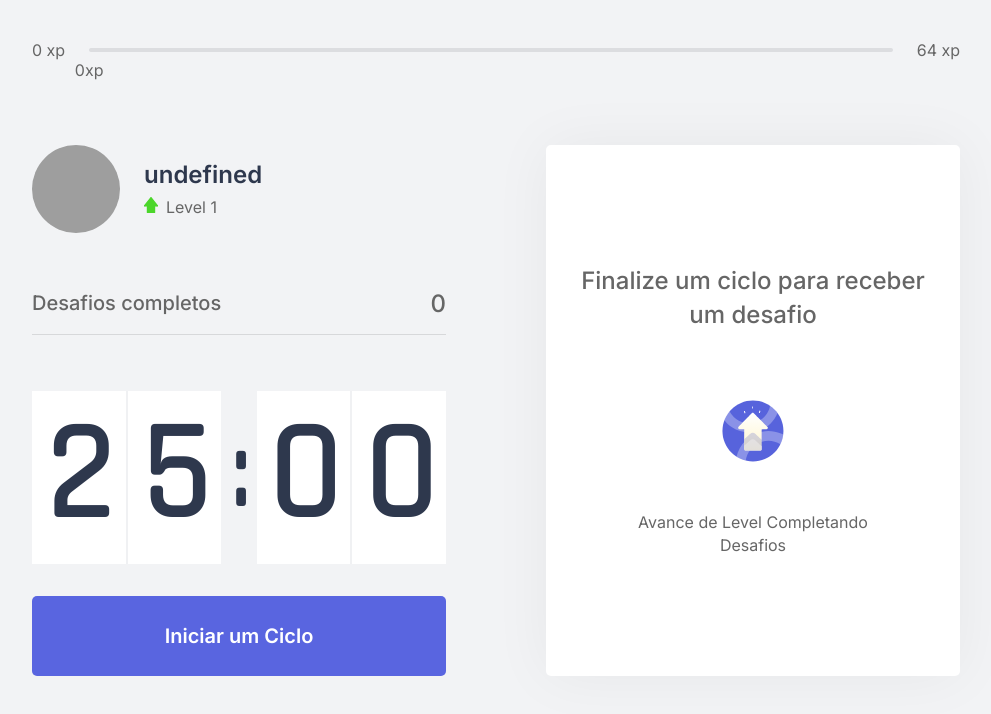
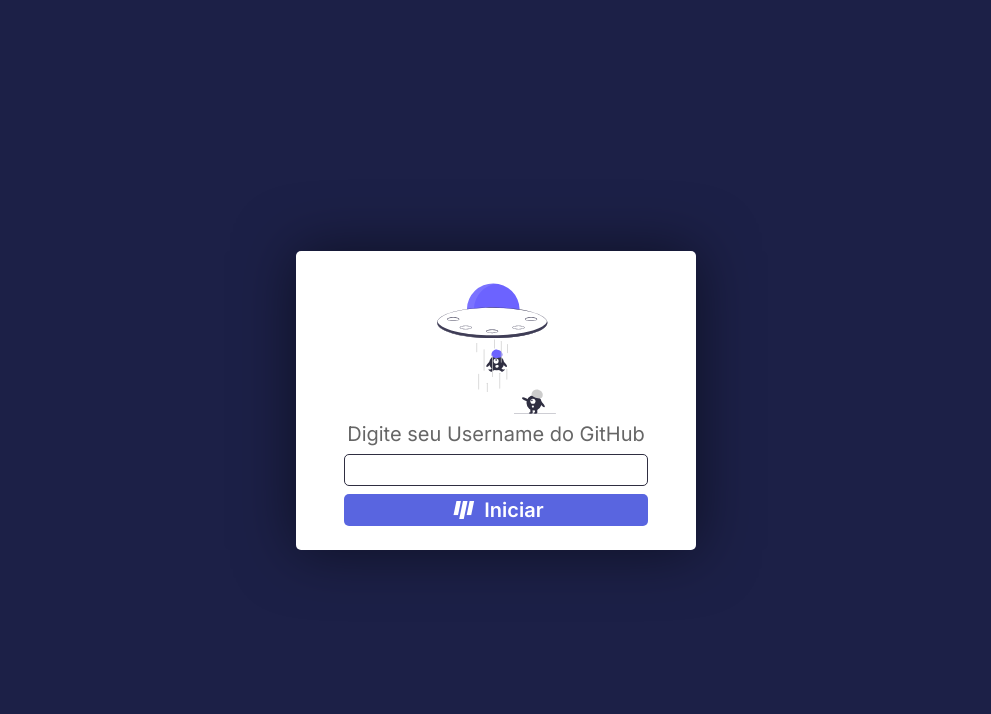
Before and after one commit to leoreisdias/pomoUp-react_next, a Next.js app: page / in a window 1280 px wide. Shown: the top 714 px of the page, without its empty margins (144-1135 px from the left). Built offline with nearby package versions, Linux system fonts and the light colour scheme; grey boxes are pictures that could not be loaded.

Commit message:
fix(profile context): fix problem with cookie data didn't allow first modal to open in first access

```diff
--- a/src/contexts/ProfileContext.tsx
+++ b/src/contexts/ProfileContext.tsx
@@ -4,7 +4,7 @@
 import { GithubUsernameModal } from "../components/GithubUsernameModal";
 
 interface ProfileContextProps {
-  isGithubModalOpen: boolean;
+  isGithubModalOpen: Boolean;
   githubName: String;
   githubAvatar: String;
   isWrongUsername: Boolean;
@@ -15,12 +15,13 @@
   children: ReactNode;
   name: String;
   avatar: String;
+  githubModalOpen: boolean;
 }
 
 export const ProfileContext = createContext({} as ProfileContextProps);
 
 export const ProfileProvider = ({ children, ...rest }: ProfileProviderProps) => {
-  const [isGithubModalOpen, setIsGithubModalOpen] = useState(rest.name ? false : true);
+  const [isGithubModalOpen, setIsGithubModalOpen] = useState(!rest.githubModalOpen);
   const [githubName, setGithubName] = useState(rest.name ?? '');
   const [githubAvatar, setGithubAvatar] = useState(rest.avatar ?? '');
   const [isWrongUsername, setIsWrongUsername] = useState(false);
--- a/src/pages/index.tsx
+++ b/src/pages/index.tsx
@@ -23,9 +23,11 @@
 
   name: String;
   avatar: String;
+  githubModalOpen: boolean;
 }
 
 export default function Home(props: HomeProps) {
+  console.log(props);
 
 
   return (
@@ -42,7 +44,7 @@
 
         <CountdownProvider>
           <section>
-            <ProfileProvider name={props.name} avatar={props.avatar}>
+            <ProfileProvider name={props.name} avatar={props.avatar} githubModalOpen={props.githubModalOpen}>
               <div>
                 <Profile />
                 <CompletedChallenges />
@@ -62,7 +64,7 @@
 export const getServerSideProps: GetServerSideProps = async (ctx: Context) => {
 
   const { level, currentExperience, challengesCompleted } = ctx.req.cookies;
-  const { name, avatar } = ctx.req.cookies;
+  const { name, avatar, githubModalOpen } = ctx.req.cookies;
 
   return {
     props: {
@@ -71,7 +73,8 @@
       challengesCompleted: Number(challengesCompleted),
 
       name: String(name),
-      avatar: String(avatar)
+      avatar: String(avatar),
+      githubModalOpen: Boolean(name)
     }
   }
 }
```
